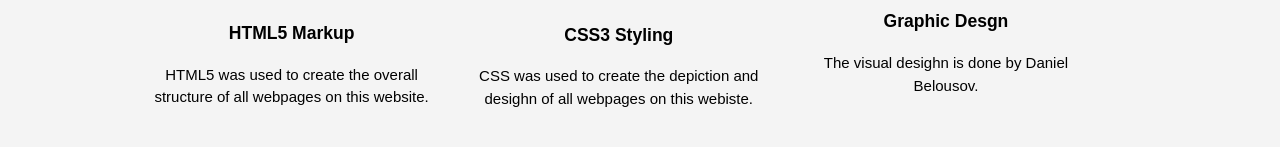
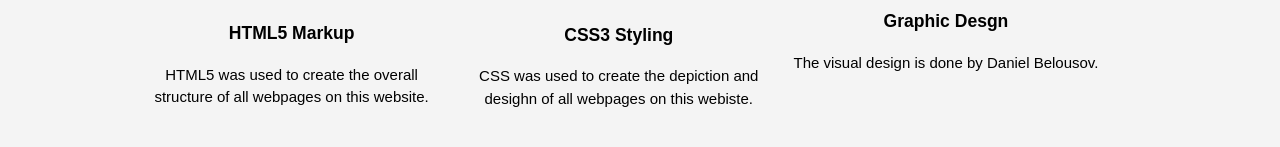
Before and after one commit to belousovd1/belousovd1.github.io, a plain HTML site: page index.html in a window 1280 px wide. Shown: the part 1176-1323 px from the top of the page. Drawn offline with Linux system fonts and the light colour scheme.

Commit message:
spelling

```diff
--- a/index.html
+++ b/index.html
@@ -71,7 +71,7 @@
                 <div class="box">
                 <img src="./img/graphic_design.png">
                 <h3>Graphic Desgn</h3>
-                <p>The visual desighn is done by Daniel Belousov.</p>
+                <p>The visual design is done by Daniel Belousov.</p>
             </div>
 
         </div>
```
